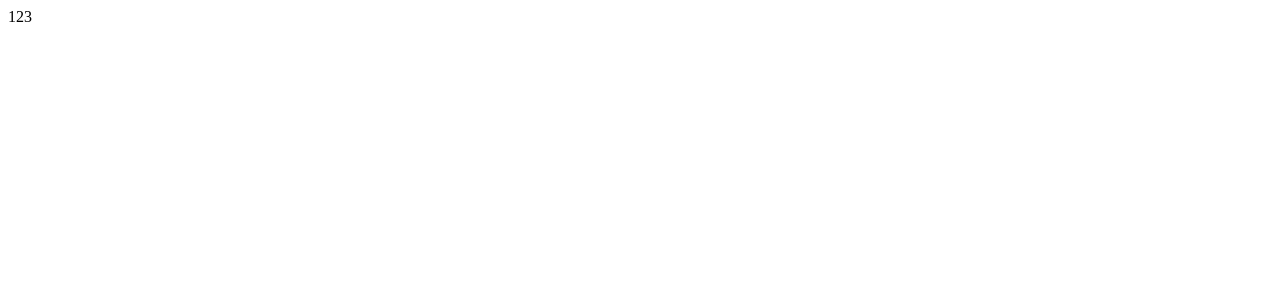
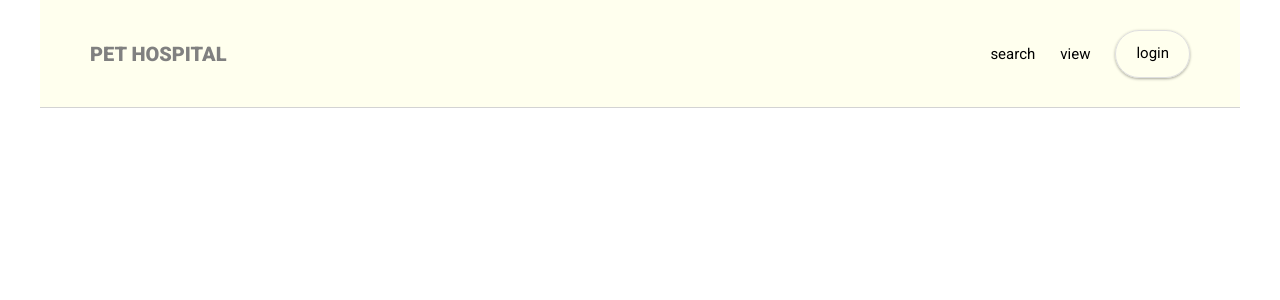
Before and after one commit to userDWK/react_animalhospital, a React (Create React App) app: page / in a window 1280 px wide. Shown: the top 300 px of the page. Built offline with nearby package versions, Linux system fonts and the light colour scheme.

Commit message:
헤더 작성 완료. 푸터 기본 구상 완료.

```diff
--- a/package.json
+++ b/package.json
@@ -1,4 +1,5 @@
 {
+  "homepage": "https://userDWK.github.io/react_animalhospital",
   "name": "animalhospital",
   "version": "0.1.0",
   "private": true,
@@ -10,13 +11,16 @@
     "react-dom": "^18.2.0",
     "react-router-dom": "^6.4.1",
     "react-scripts": "5.0.1",
+    "styled-components": "^5.3.6",
     "web-vitals": "^2.1.4"
   },
   "scripts": {
     "start": "react-scripts start",
     "build": "react-scripts build",
     "test": "react-scripts test",
-    "eject": "react-scripts eject"
+    "eject": "react-scripts eject",
+    "predeploy": "npm run build",
+    "deploy": "gh-pages -d build"
   },
   "eslintConfig": {
     "extends": [
--- a/public/index.html
+++ b/public/index.html
@@ -4,7 +4,10 @@
     <meta charset="utf-8" />
     <link rel="icon" href="%PUBLIC_URL%/favicon.ico" />
     <meta name="viewport" content="width=device-width, initial-scale=1" />
-
+    <link
+      href="https://fonts.googleapis.com/css2?family=Roboto:wght@100;300;400;500;700;900&display=swap"
+      rel="stylesheet"
+    />
     <title>Busan Animal Hospital</title>
   </head>
   <body>
--- a/src/App.js
+++ b/src/App.js
@@ -1,5 +1,17 @@
+import { BrowserRouter as Router, Route, Routes } from "react-router-dom";
+import Header from "./components/Header";
+import Main from "./pages/Main";
+import "./style/styles.css";
+
 function App() {
-  return 123;
+  return (
+    <div>
+      <Header />
+      <Routes>
+        <Route path="/" element={<Main />} />
+      </Routes>
+    </div>
+  );
 }
 
 export default App;
--- /dev/null
+++ b/src/components/Header.js
@@ -0,0 +1,182 @@
+import { useState } from "react";
+import { NavLink } from "react-router-dom";
+import styled, { css } from "styled-components";
+import { media, shadow } from "../style/styleUtil";
+
+const item = [
+  { label: "", className: "line" },
+  { label: "view", href: "/view" },
+  { label: "login", href: "/login" },
+];
+
+const Header = () => {
+  const [isSearch, setIsSearch] = useState(false);
+  const [text, setText] = useState("");
+
+  const searchHover = (e) => {
+    setIsSearch((prev) => !prev);
+  };
+
+  const handleText = (e) => {
+    setText(e.target.value);
+  };
+
+  const handleSearch = (e) => {
+    e.preventDefault();
+    setText("");
+  };
+  return (
+    <Container>
+      <Row>
+        <LoGo>
+          <NavLink to="/">PET HOSPITAL</NavLink>
+        </LoGo>
+
+        <SearchBox onSubmit={handleSearch} view={isSearch}>
+          <SearchText
+            type="text"
+            value={text}
+            placeholder="ex) 동래구, 동래구 낙민동..."
+            onChange={handleText}
+          />
+          <SearchBtn>검색</SearchBtn>
+        </SearchBox>
+
+        <Nav>
+          <List>
+            <Button onClick={searchHover}>search</Button>
+            {item.map((menu, idx) => {
+              return (
+                <Item key={idx}>
+                  <NavLink to={menu?.href}>{menu.label}</NavLink>
+                </Item>
+              );
+            })}
+          </List>
+        </Nav>
+      </Row>
+    </Container>
+  );
+};
+export default Header;
+
+const Container = styled.header`
+  width: 120rem;
+  margin: 0 auto;
+  background: #ffe;
+
+  ${media.lg`
+  width : 100%;
+  `}
+`;
+const Row = styled.div`
+  position: relative;
+  display: flex;
+  justify-content: space-between;
+  align-items: center;
+  padding: 3rem 5rem;
+
+  &::after {
+    content: "";
+    position: absolute;
+    bottom: 0;
+    left: 0;
+    display: block;
+    width: 100%;
+    height: 1px;
+    background-color: lightgray;
+  }
+`;
+
+const LoGo = styled.div`
+  text-align: center;
+  font-size: 2rem;
+  font-weight: 900;
+  color: gray;
+  display: flex;
+  align-items: center;
+
+  a {
+    line-height: 1rem;
+  }
+`;
+
+const SearchBox = styled.form`
+  display: flex;
+  align-items: center;
+  ${(props) =>
+    props.view
+      ? css`
+          display: block;
+        `
+      : css`
+          display: none;
+        `}
+`;
+const SearchText = styled.input`
+  width: 25rem;
+  height: 3.5rem;
+  padding-left: 1rem;
+  border: solid 1px #dfdfdf;
+  border-bottom-left-radius: 0.75rem;
+  border-top-left-radius: 0.75rem;
+`;
+const SearchBtn = styled.button`
+  width: 5rem;
+  height: 3.5rem;
+  background: rgb(180, 220, 250);
+  font-size: 1.15rem;
+  color: #555;
+  font-weight: 600;
+  border: none;
+  border-bottom-right-radius: 0.75rem;
+  border-top-right-radius: 0.75rem;
+  cursor: pointer;
+
+  &:hover {
+    ${shadow(0)}
+  }
+  &:active {
+    ${shadow(1)}
+  }
+`;
+
+const Nav = styled.nav``;
+const List = styled.ul`
+  display: flex;
+  align-items: center;
+`;
+const Item = styled.li`
+  font-size: 1.5rem;
+  margin-right: 2.5rem;
+  cursor: pointer;
+
+  &:hover {
+    font-weight: 600;
+  }
+
+  &:last-child {
+    border: solid 1px #dfdfdf;
+    border-radius: 3rem;
+    padding: 1.25rem 2rem 1.55rem;
+    margin-right: 0;
+    ${shadow(0)}
+
+    &:hover {
+      ${shadow(1)}
+      color: rgb(21, 177, 125);
+    }
+  }
+`;
+const Button = styled.button`
+  font-size: 1.5rem;
+  border: none;
+  border-radius: 0.5rem;
+  background: transparent;
+  cursor: pointer;
+
+  &:hover {
+    color: red;
+    font-weight: 600;
+  }
+`;
--- a/src/index.js
+++ b/src/index.js
@@ -1,10 +1,13 @@
 import React from "react";
 import ReactDOM from "react-dom/client";
+import { BrowserRouter } from "react-router-dom";
 import App from "./App";
 
 const root = ReactDOM.createRoot(document.getElementById("root"));
 root.render(
   // <React.StrictMode>
-  <App />
+  <BrowserRouter>
+    <App />
+  </BrowserRouter>
   // </React.StrictMode>
 );
--- a/src/pages/Main.js
+++ b/src/pages/Main.js
@@ -0,0 +1,3 @@
+const Main = () => {};
+
+export default Main;
--- /dev/null
+++ b/src/style/styleUtil.js
@@ -0,0 +1,46 @@
+import { css } from "styled-components";
+
+export const sizes = {
+  xl: "1439px",
+  lg: "1199px",
+  md: "991px",
+  sm: "767px",
+  xs: "575px",
+  xxs: "373px",
+};
+
+export const media = Object.keys(sizes).reduce((acc, label) => {
+  acc[label] = (...args) => css`
+    @media (max-width: ${sizes[label]}) {
+      ${css(...args)}
+    }
+  `;
+  return acc;
+}, {});
+
+export const shadow = (weight) => {
+  const shadows = [
+    css`
+      box-shadow: 0 0.1rem 0.35rem rgba(0, 0, 0, 0.12),
+        0 0.1rem 0.25rem rgba(0, 0, 0, 0.24);
+    `,
+    css`
+      box-shadow: 0 0.3rem 0.6rem rgba(0, 0, 0, 0.16),
+        0 0.3rem 0.6rem rgba(0, 0, 0, 0.23);
+    `,
+    css`
+      box-shadow: 0 1rem 2rem rgba(0, 0, 0, 0.19),
+        0 0.6rem 0.6rem rgba(0, 0, 0, 0.23);
+    `,
+    css`
+      box-shadow: 0 1.4rem 2.8rem rgba(0, 0, 0, 0.25),
+        0 1rem 1rem rgba(0, 0, 0, 0.22);
+    `,
+    css`
+      box-shadow: 0 1.9rem 3.8rem rgba(0, 0, 0, 0.3),
+        0 1.5rem 1.2rem rgba(0, 0, 0, 0.22);
+    `,
+  ];
+
+  return shadows[weight];
+};
--- /dev/null
+++ b/src/style/styles.css
@@ -0,0 +1,46 @@
+html {
+  font-size: 62.5%;
+}
+@media (max-width: 991px) {
+  html {
+    font-size: 51.67%;
+  }
+}
+@media (max-width: 767px) {
+  html {
+    font-size: 40%;
+  }
+}
+@media (max-width: 575px) {
+  html {
+    font-size: 30%;
+  }
+}
+@media (max-width: 373px) {
+  html {
+    font-size: 19.43%;
+  }
+}
+
+* {
+  margin: 0;
+  padding: 0;
+  box-sizing: border-box;
+  font-family: "Roboto", sans-serif;
+}
+
+li {
+  list-style: none;
+}
+
+a {
+  text-decoration: none;
+  color: inherit;
+}
+a:hover {
+  color: rgb(21, 177, 125);
+}
+a:active {
+  text-shadow: 0 0.01rem 0.055rem rgba(21, 247, 105, 0.3),
+    0 0.01rem 0.03rem rgba(21, 247, 105, 0.5);
+}
```
Also changed, not shown: src/components/Footer.js (added, +47 -0 lines), 1 other file (tests, documents, lock files or other folders).
